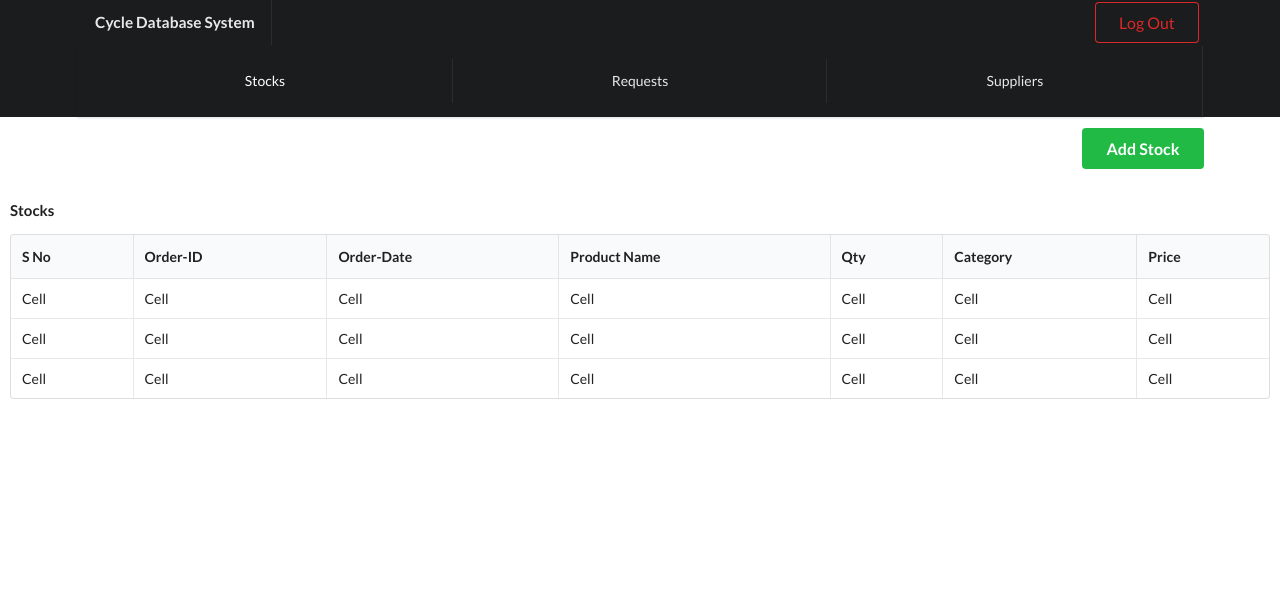
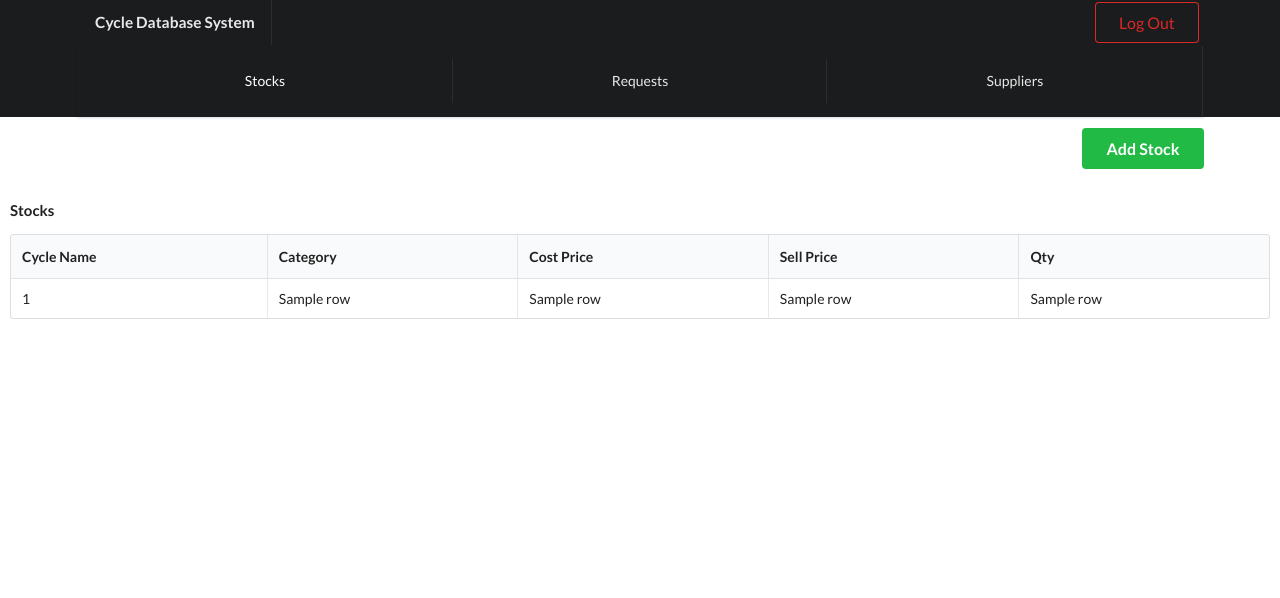
Before and after one commit to vkhand/Cycle-Marketing-System, a Flask app: template templates/adminPage.html in a window 1280 px wide. Shown: the top 598 px of the page. Run offline with Flask 2, Linux system fonts and the light colour scheme; the template is opened without the code that fills it: most values are stand-ins (such as "Sample title", 1, 10 or a date in 2020).

Commit message:
Add files via upload

```diff
--- a/application.py
+++ b/application.py
@@ -194,6 +194,14 @@ def adminLogin():
             return render_template('adminLogin.html',msg=msg)
     return render_template('adminLogin.html')
 
+
+# @app.route('/adminPage', methods=['GET','POST'])
+# def stock():
+#     con = sql.connect('database.db')
+#     cur = con.cursor()
+#     cur.execute("select * from stock")
+#     rows = cur.fetchall()
+#     return render_template('/adminPage.html', rows=rows)
 # ------------------PAGES TO BE UPDATED--------------------------
 # @app.route('/suppliers')
 # def suppliers():
@@ -266,7 +274,11 @@ def enquiry():
 @app.route('/adminPage', methods=['GET','POST'])
 def adminPage():
     if (session['username'] == admin):
-        return render_template('adminPage.html')
+        con = sql.connect('database.db')
+        cur = con.cursor()
+        cur.execute("select * from stock")
+        rows = cur.fetchall()
+        return render_template('adminPage.html',rows=rows)
     return redirect('/index')
 
 if __name__ == "__main__":
--- a/templates/adminPage.html
+++ b/templates/adminPage.html
@@ -39,43 +39,24 @@
         <table class="ui celled table">
             <thead>
                 <tr>
-                    <th>S No</th>
-                    <th>Order-ID</th>
-                    <th>Order-Date</th>
-                    <th>Product Name</th>
+                    <th>Cycle Name</th>
+                    <th>Category</th>
+                    <th>Cost Price</th>
+                    <th>Sell Price</th>
                     <th>Qty</th>
-                    <th>Category</th>
-                    <th>Price</th>
+
                 </tr>
             </thead>
             <tbody>
-                <tr>
-                    <td>Cell</td>
-                    <td>Cell</td>
-                    <td>Cell</td>
-                    <td>Cell</td>
-                    <td>Cell</td>
-                    <td>Cell</td>
-                    <td>Cell</td>
-                </tr>
-                <tr>
-                    <td>Cell</td>
-                    <td>Cell</td>
-                    <td>Cell</td>
-                    <td>Cell</td>
-                    <td>Cell</td>
-                    <td>Cell</td>
-                    <td>Cell</td>
-                </tr>
-                <tr>
-                    <td>Cell</td>
-                    <td>Cell</td>
-                    <td>Cell</td>
-                    <td>Cell</td>
-                    <td>Cell</td>
-                    <td>Cell</td>
-                    <td>Cell</td>
-                </tr>
+                    {% for row in rows %}
+                    <tr>
+                        <td>{{row[0]}}</td>
+                        <td>{{row[1]}}</td>
+                        <td>{{row[2]}}</td>
+                        <td>{{row[3]}}</td>
+                        <td>{{row[5]}}</td>
+                    </tr>
+                    {% endfor %}
             </tbody>
 
         </table>
```
